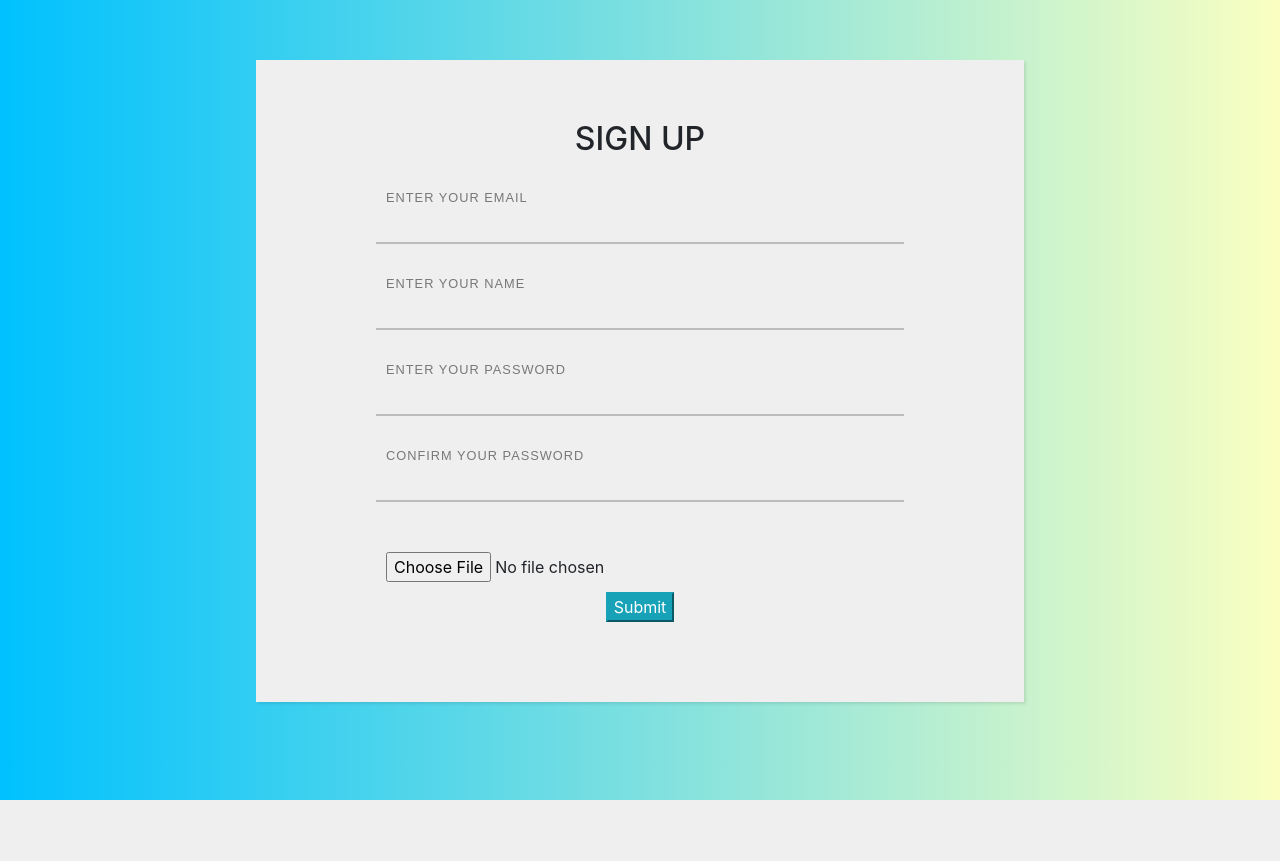
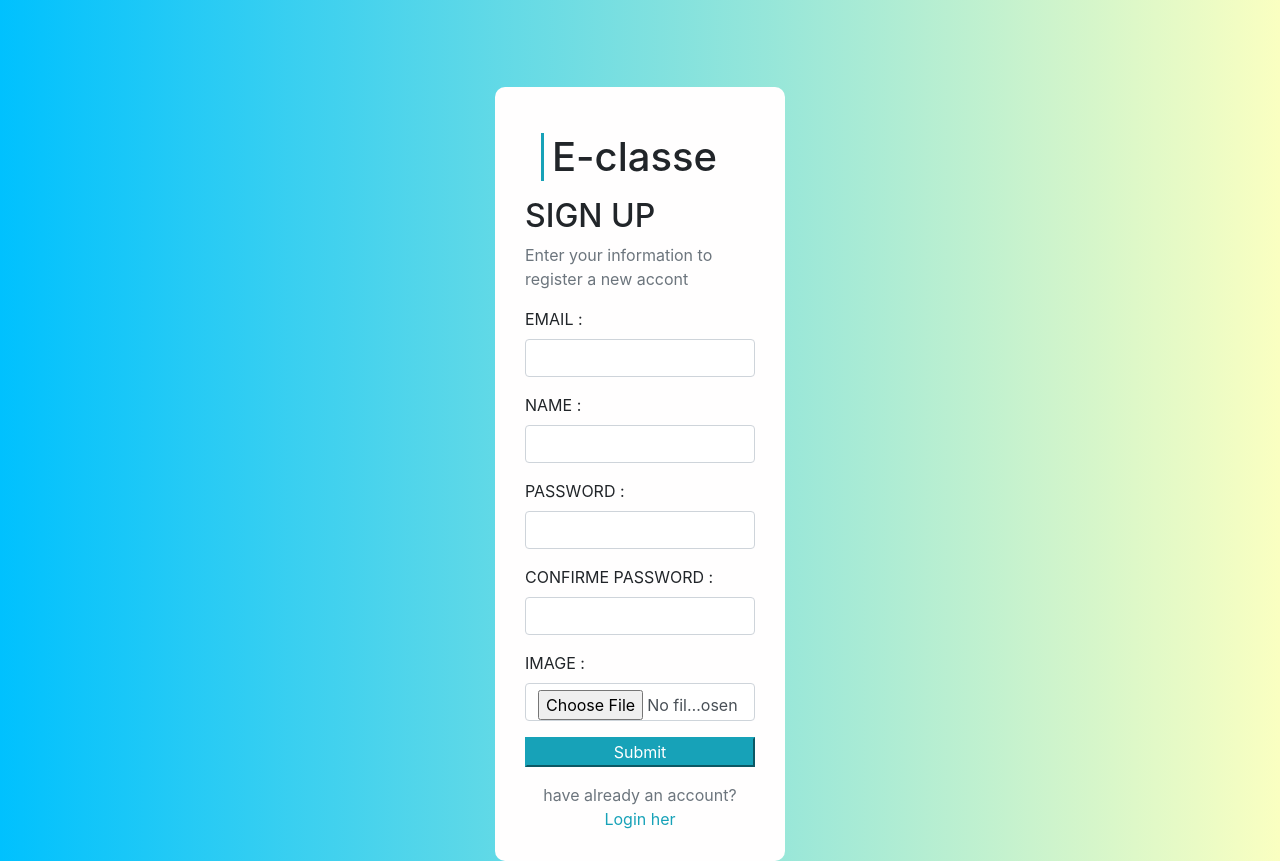
Before and after one commit to OUMAIMAABOU/Application-E-learning-E-classe-V1.2, a PHP site: page /registration.php in a window 1280 px wide. Before the commit the page ends 800 px from the top, so only its background shows below. Run offline with PHP 8.4, Linux system fonts and the light colour scheme; some libraries are stand-ins or nearby versions.

Commit message:
add sign.js

```diff
--- a/css/style.css
+++ b/css/style.css
@@ -11,7 +11,7 @@ background-repeat: no-repeat;
 .from-container{
 
     background: rgb(255, 254, 254);
-    margin-top: 40%;
+    margin-top: 30%;
     padding: 30px;
     border-radius: 10PX;
     box-shadow: 0px 0px 0px 0px #000;
--- /dev/null
+++ b/js/sign.js
@@ -0,0 +1,48 @@
+
+function validation(){
+	let email = document.getElementById('email').value;
+    let nom = document.getElementById('nom').value;
+    let password = document.getElementById('password').value;
+    let cpassword = document.getElementById('cpassword').value;
+
+
+       if ( email == ""){
+		document.getElementById('idemail').innerHTML=" Please fill the email Please!";
+		return false;
+	   }
+	   if ( nom == ""){
+		document.getElementById('idnom').innerHTML=" fill the name Please!";
+		return false;
+	   }
+	   if ( password == ""){
+		document.getElementById('idpassword').innerHTML="  fill the password Please!";
+		return false;
+	   }
+      if ((password.length <6)  ||  (password.length >12)) {
+        document.getElementById('idpassword').innerHTML ="user password should be between 9 to 15 characters! "
+        return false;
+      }
+
+	   if ( cpassword == ""){
+		document.getElementById('idcpassword').innerHTML="  fill the confirme password Please!";
+		return false;
+	   }
+
+     if (password!= cpassword) {
+        document.getElementById('idcpassword').innerHTML ="Password does'nt Match!"
+        return false;
+      }
+    if(!validateEmail(email)) {
+        document.getElementById('idemail').innerHTML="Invalid email ";
+        return false
+
+
+    }
+
+
+}
+function validateEmail(email)
+    {
+        var re = /\S+@\S+\.\S+/;
+        return re.test(email);
+    }
--- a/registration.php
+++ b/registration.php
@@ -6,7 +6,7 @@
     <meta http-equiv="X-UA-Compatible" content="IE=edge">
     <meta name="viewport" content="width=device-width, initial-scale=1.0">
     <link href="https://maxcdn.bootstrapcdn.com/bootstrap/4.1.1/css/bootstrap.min.css" rel="stylesheet" id="bootstrap-css">
-     <link rel="stylesheet" href="css/registration.css">
+    <link rel="stylesheet" href="css/style.css">
 
      <?PHP
      $msg_error=null;
@@ -82,94 +82,81 @@
 
 ?>
 
-<title>registration</title>
+<title>SIGN UP</title>
 </head>
 <body>
 
+<div  class="container-fluid ">
+         <div class="row justify-content-center ">
+             <div class=" col-sm-12 col-md-6 col-lg-3">
 
-<form method="POST">
+
+      <form  class ="from-container" id ="form" method="POST" onsubmit="return validation()">
+   <div class=" ">
+            <h1 class="border-start px-2 m-3 border-info border-5 fw-bold fs-3">
+               E-classe
+            </h1>
+          </div>
+          <div class=" justify-content-centre ">
+            <h2> SIGN UP </h2>
+            <p class=" text-muted "> Enter your information  to register a new accont</p>
+          </div>
+
+    <div class="form-group mb-3">
+              <label >EMAIL :</label>
+              <input type="text" class="form-control" name='email' id="email"  value='<?php echo $email;?>' >
+              <span id="idemail" class="text-danger "></span>
+          </div>
+
+          <div class="form-group mt-3">
+            <label >NAME :</label>
+            <input type="text" class="form-control" name="nom"  id="nom"  value='<?php echo $nom;?>' >
+            <span id="idnom" class="text-danger "></span>
+          </div>
+
+          <div class="form-group mt-3">
+            <label >PASSWORD :</label>
+            <input type="password" class="form-control" name="password" id="password"   value='<?php echo $pass0;?>'>
+            <span id="idpassword" class="text-danger "></span>
+          </div>
+          <div class="form-group mt-3">
+            <label >CONFIRME PASSWORD :</label>
+            <input type="password" class="form-control" name="cpassword" id="cpassword"  value='<?php echo $pass;?>'>
+            <span id="idcpassword" class="text-danger "></span>
+
+          </div>
+          <div class="form-group mt-3">
+            <label >IMAGE :</label>
+            <input type="file" class="form-control" name="img" >
+          </div>
 
 
 
-    <div  class="justify-content-centre">
-        <h2 >SIGN UP</h2>
-    </div>
-    <label> <p class="label-txt">ENTER YOUR EMAIL</p>
-    <input type="email" class="input" name="email"  value='<?php echo $email;?>'required>
-    <div class="line-box">
-      <div class="line">
-      </div>
-      <?php echo  $emailmsg;?>
-    </div>
-  </label>
-  <label>
-    <p class="label-txt">ENTER YOUR NAME</p>
-    <input type="text" class="input" name="nom"   value='<?php echo $nom;?>'required>
-    <div class="line-box">
-      <div class="line"></div>
-      <?php echo  $nommsg;?>
-    </div>
-  </label>
+          <input type="submit"class="  btn-info w-100   " name="submit">
+
+          <div class="mt-3 text-center">
+            <span class="text-muted">
+            have already an account?
+            </span>
+             <a class="text-info text-decoration-underline" href="index.php"> <span>Login her</span></a>
+          </div>
 
 
-  <label>
-    <p class="label-txt" name="passworde">ENTER YOUR PASSWORD </p>
-    <input type="password" class="input" name="password"   value='<?php echo $pass0;?>'required>
-    <div class="line-box">
-      <div class="line"></div>
+</form>
+</div>
     </div>
-    <?php echo  $nompass0;?>
-
-  </label>
-
-  <label>
-    <p class="label-txt" name="passworde2">CONFIRM YOUR PASSWORD</p>
-    <input type="password" class="input" name="cpassword"   value='<?php echo $pass;?>'required>
-
-    <div class="line-box">
-      <div class="line"></div>
-
     </div>
-    <?php echo  $nompass;?></label>
-
-    <div>
-
-
-    <input type="file" class="input" name="img" >
-
-
-    </div>
-
-    <strong ><?php echo $msg_error; ?></strong>
-
-  <input type="submit" name="submit"  class="btn-info  ">
-
-</form>
+  </main>
 
 
 
-
+  <script src="js/sign.js"> </script>
 
 
 
 
 <script src="https://maxcdn.bootstrapcdn.com/bootstrap/4.1.1/js/bootstrap.min.js"></script>
 <script src="https://cdnjs.cloudflare.com/ajax/libs/jquery/3.2.1/jquery.min.js"></script>
-<script>
-$(document).ready(function(){
 
-$('.input').focus(function(){
-  $(this).parent().find(".label-txt").addClass('label-active');
-});
-
-$(".input").focusout(function(){
-  if ($(this).val() == '') {
-    $(this).parent().find(".label-txt").removeClass('label-active');
-  };
-
-});
-
-});
-</script>
 </body>
 </html>
--- a/student.php
+++ b/student.php
@@ -57,7 +57,7 @@
       </div>
       <div class="modal-body">
 
-      <form  method="POST" action="">
+      <form  method="POST" action="" onsubmit="return validation()">
 
 
 
@@ -68,6 +68,7 @@
 
 
       <input type="email" placeholder="Entrez votre Email"class="form-control my-3" name="email" id="email">
+      <span id="idemail" class="text-danger "></span>
 
 
 
@@ -149,7 +150,7 @@
                       <td><?php echo $row["phone2"]; ?></td>
                       <td><?php echo $row["dt"]; ?></td>
 
-                      <td><a href="delete.php?id=<?php  echo $row["id"]; ?>" ><input type="image"  src="img/ic-delete.svg"
+                      <td><a href="delete.php?id=<?php  echo $row["id"]; ?>" ><img  src="img/ic-delete.svg"
                        onclick="if(window.confirm('Voulez-vous vraiment supprimer ?')){return true;}else{return false;}"></a>
                       <a href="update.php?id=<?php echo $row["id"]; ?>"> </input><img src=" img/ic-edit.svg"></a>
                       </tr>
```
Also changed, not shown: index.php (+9 -6 lines), js/app.js (+14 -9 lines).
